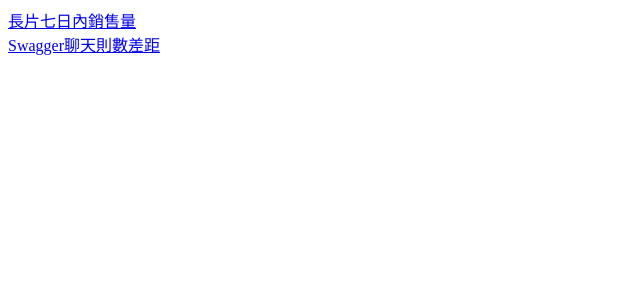
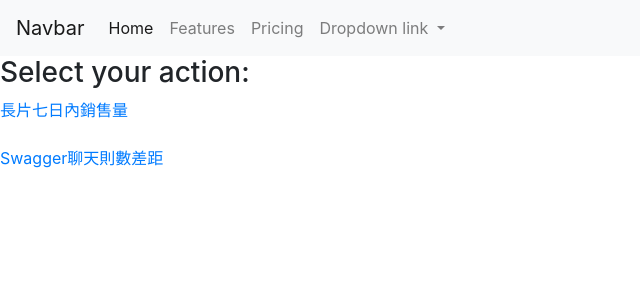
Before and after one commit to qwnim2/Automatic-Data-processor-FlaskApp-with-uWSGI-and-Nginx, a Flask app: page / in a window 1280 px wide. Shown: the top 300 px of the page, without its empty margins (0-640 px from the left). Run offline with Flask 2, Linux system fonts and the light colour scheme; some libraries are stand-ins or nearby versions.

Commit message:
flask app

```diff
--- a/myproject.py
+++ b/myproject.py
@@ -1,4 +1,5 @@
-from flask import Flask, make_response, request, render_template
+from flask import Flask, make_response, request
+from flask import redirect, render_template, url_for
 from process import *
 
 app = Flask(__name__)
@@ -13,34 +14,34 @@ def seven():
     if request.method == "POST":
         input_data = request.files["input_file"]
         #input_data = input_file.stream.read().decode("utf-8")
-        output_data = process_data(input_data)
+        output_data = flix_week_consumption(input_data)
         response = make_response(output_data)
         response.headers["Content-Disposition"] = "attachment; filename=result.csv"
         return response
 
     return render_template('seven.html')
 
-@app.route("/CPchat", methods=["GET", "POST"])
-def CPchat():
+@app.route("/CPchat_alert", methods=["GET", "POST"])
+def CPchat_alert():   #TODO
     if request.method == "POST":
         input_data = request.files["input_file"]
-        output_data = process_data(input_data)  #TODO
+        output_data = CPchat_difference(input_data)  #TODO
         response = make_response(output_data)
-        #TODO response.headers["Content-Disposition"] = "attachment; filename=result.csv"
+        response.headers["Content-Disposition"] = "attachment; filename=result.csv"
         return response
 
-    return render_template('CPchat.html')
+    return render_template('CPchat_alert.html')
 
 @app.route('/login', methods=['GET', 'POST'])
 def login():
-    #  利用request取得使用者端傳來的方法為何
     if request.method == 'POST':
-                          #  利用request取得表單欄位值
-        return 'Hello ' + request.values['username']
+        return redirect(url_for('hello', username=request.form.get('username')))
 
-    #  非POST的時候就會回傳一個空白的模板
     return render_template('login.html')
 
+@app.route('/hello/<username>')
+def hello(username):
+    return render_template('hello.html', username=username)
 
 if __name__ == "__main__":
     app.debug = True
--- a/templates/CPchat.html
+++ b/templates/CPchat_alert.html
@@ -1,10 +1,10 @@
 <!DOCTYPE html>
 <html lang="en">
 <body>
-    <h2>長片七日內銷售</h2>
+    <h2>CP chat</h2>
     <h3>Select the file you want to extract:  </h3>
-    <p>NOTE: File should come from <a href="https://mixpanel.com/s/XKjbb" target="_blank">HERE</a>.</p>
-    <form method="post" action={{ url_for('CPchat') }} enctype="multipart/form-data">
+    <p>NOTE: File should come from <a href="https://mixpanel.com/s/2NSqfD" target="_blank">HERE</a>.</p>
+    <form method="post" action={{ url_for('CPchat_alert') }} enctype="multipart/form-data">
         <p><input type="file" name="input_file" /></p>
         <p><input type="submit" value="Process the file" /></p>
         <p><a href="/">Back</a></p>
--- /dev/null
+++ b/templates/base.html
@@ -0,0 +1,45 @@
+<!DOCTYPE html>
+<html lang="en">
+<head>
+    <link rel="stylesheet" href="https://stackpath.bootstrapcdn.com/bootstrap/4.3.1/css/bootstrap.min.css" integrity="sha384-ggOyR0iXCbMQv3Xipma34MD+dH/1fQ784/j6cY/iJTQUOhcWr7x9JvoRxT2MZw1T" crossorigin="anonymous">
+    <meta charset="UTF-8">
+    <meta name="viewport" content="width=device-width, initial-scale=1.0">
+    <title>{% block title %}{% endblock %}</title>
+</head>
+<body>
+    <nav class="navbar navbar-expand-lg navbar-light bg-light">
+        <a class="navbar-brand" href="#">Navbar</a>
+        <button class="navbar-toggler" type="button" data-toggle="collapse" data-target="#navbarNavDropdown" aria-controls="navbarNavDropdown" aria-expanded="false" aria-label="Toggle navigation">
+          <span class="navbar-toggler-icon"></span>
+        </button>
+        <div class="collapse navbar-collapse" id="navbarNavDropdown">
+          <ul class="navbar-nav">
+            <li class="nav-item active">
+              <a class="nav-link" href="#">Home <span class="sr-only">(current)</span></a>
+            </li>
+            <li class="nav-item">
+              <a class="nav-link" href="#">Features</a>
+            </li>
+            <li class="nav-item">
+              <a class="nav-link" href="#">Pricing</a>
+            </li>
+            <li class="nav-item dropdown">
+              <a class="nav-link dropdown-toggle" href="#" id="navbarDropdownMenuLink" role="button" data-toggle="dropdown" aria-haspopup="true" aria-expanded="false">
+                Dropdown link
+              </a>
+              <div class="dropdown-menu" aria-labelledby="navbarDropdownMenuLink">
+                <a class="dropdown-item" href="#">Action</a>
+                <a class="dropdown-item" href="#">Another action</a>
+                <a class="dropdown-item" href="#">Something else here</a>
+              </div>
+            </li>
+          </ul>
+        </div>
+      </nav>
+        {% block content %}
+        {% endblock %}
+        <script src="https://code.jquery.com/jquery-3.3.1.slim.min.js" integrity="sha384-q8i/X+965DzO0rT7abK41JStQIAqVgRVzpbzo5smXKp4YfRvH+8abtTE1Pi6jizo" crossorigin="anonymous"></script>
+        <script src="https://cdnjs.cloudflare.com/ajax/libs/popper.js/1.14.7/umd/popper.min.js" integrity="sha384-UO2eT0CpHqdSJQ6hJty5KVphtPhzWj9WO1clHTMGa3JDZwrnQq4sF86dIHNDz0W1" crossorigin="anonymous"></script>
+        <script src="https://stackpath.bootstrapcdn.com/bootstrap/4.3.1/js/bootstrap.min.js" integrity="sha384-JjSmVgyd0p3pXB1rRibZUAYoIIy6OrQ6VrjIEaFf/nJGzIxFDsf4x0xIM+B07jRM" crossorigin="anonymous"></script>
+</body>
+</html>
--- /dev/null
+++ b/templates/hello.html
@@ -0,0 +1,6 @@
+<!DOCTYPE html>
+<html lang="en">
+<body>
+    hello, you shitty guys {{ username}}
+</body>
+</html>
--- a/templates/index.html
+++ b/templates/index.html
@@ -1,11 +1,9 @@
-<!DOCTYPE html>
-<html lang="en">
-<head>
-    <meta charset="UTF-8">
-    <title>Tommy Swag</title>
-</head>
-<body>
-    <a href="/seven"> 長片七日內銷售量</a> <br>
-    <a href="/CPchat">Swagger聊天則數差距</a>
-</body>
-</html>
+{% extends "base.html" %}
+{% block title %}Home Page{% endblock %}
+{% block content%}
+
+    <h3>Select your action: </h3>
+    <a href="/seven"> 長片七日內銷售量</a> <br><br>
+    <a href="/CPchat_alert">Swagger聊天則數差距</a>
+
+{% endblock%}
```
Also changed, not shown: process.py (+41 -4 lines), templates/login.html (+10 -12 lines), templates/seven.html (+7 -3 lines), img/download_csv.png (deleted).
